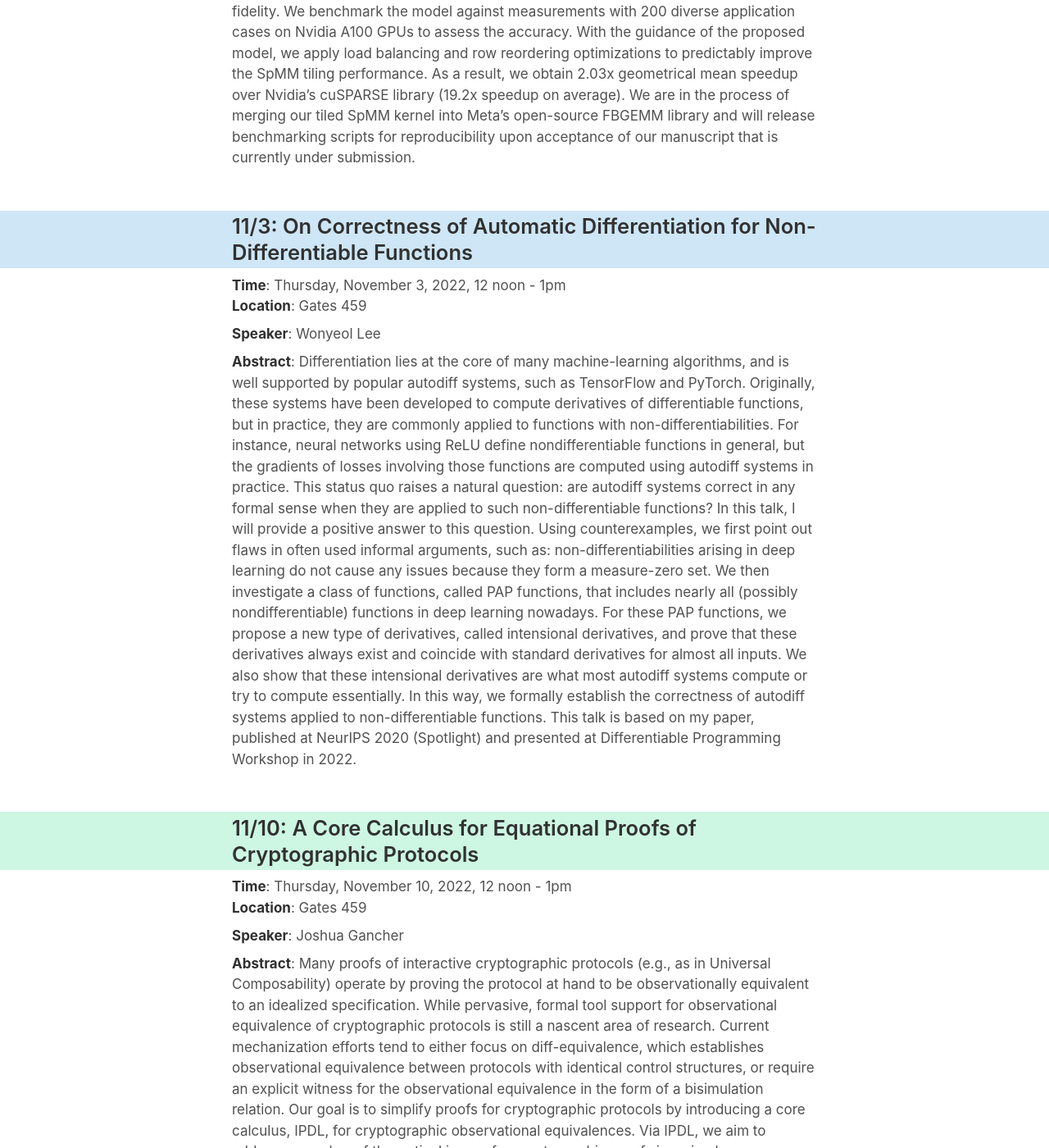
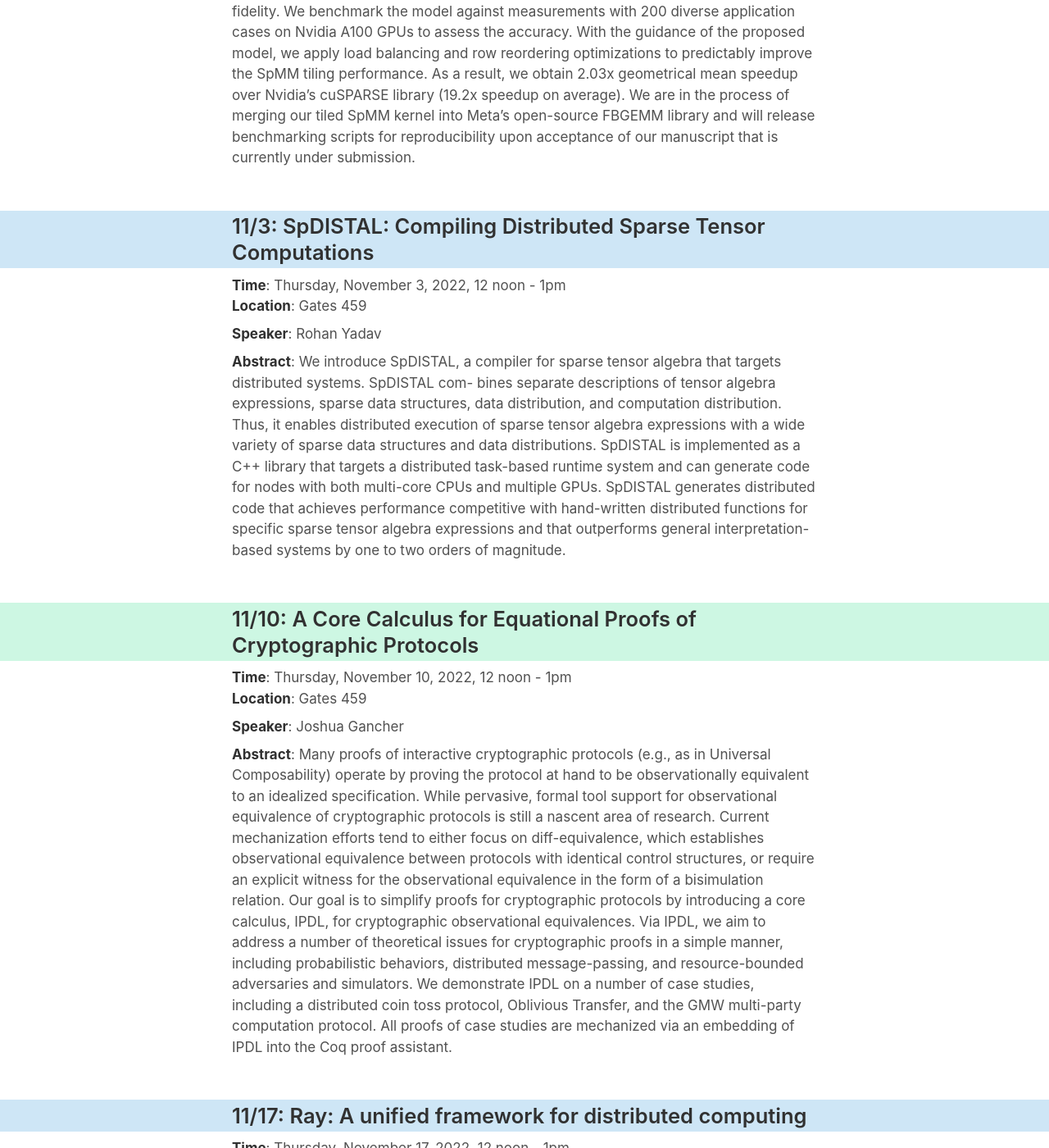
Before and after one commit to software-research-lunch/software-research-lunch.github.io, a Jekyll site: the page built from index.html, in a window 1280 px wide and 1400 px high, scrolled down 4526 px. Shown: the whole window at 82% size. Built offline with Jekyll 4.4.1, drawn with Linux system fonts in a browser that asks for light colours; some of the changed text lies outside the part shown.

Commit message:
reschedule

```diff
--- a/_data/schedule.yml
+++ b/_data/schedule.yml
@@ -152,11 +152,10 @@ y22_fall:
     food: ""
 
   - date: "2022-11-03"
-    abstract: "Differentiation lies at the core of many machine-learning algorithms, and is well supported by popular autodiff systems, such as TensorFlow and PyTorch. Originally, these systems have been developed to compute derivatives of differentiable functions, but in practice, they are commonly applied to functions with non-differentiabilities. For instance, neural networks using ReLU define nondifferentiable functions in general, but the gradients of losses involving those functions are computed using autodiff systems in practice. This status quo raises a natural question: are autodiff systems correct in any formal sense when they are applied to such non-differentiable functions?
-    In this talk, I will provide a positive answer to this question. Using counterexamples, we first point out flaws in often used informal arguments, such as: non-differentiabilities arising in deep learning do not cause any issues because they form a measure-zero set. We then investigate a class of functions, called PAP functions, that includes nearly all (possibly nondifferentiable) functions in deep learning nowadays. For these PAP functions, we propose a new type of derivatives, called intensional derivatives, and prove that these derivatives always exist and coincide with standard derivatives for almost all inputs. We also show that these intensional derivatives are what most autodiff systems compute or try to compute essentially. In this way, we formally establish the correctness of autodiff systems applied to non-differentiable functions. This talk is based on my paper, published at NeurIPS 2020 (Spotlight) and presented at Differentiable Programming Workshop in 2022."
-    title: "On Correctness of Automatic Differentiation for Non-Differentiable Functions"
-    speaker: "Wonyeol Lee"
-    bio: "Wonyeol Lee is a Ph.D. student in Computer Science at Stanford University, advised by Alex Aiken. His research interests lie in the intersection of programming languages and machine learning. In particular, he focuses on various challenges in machine learning that arise from how mathematical functions of interest are specified in practice: by programs."
+    abstract: "We introduce SpDISTAL, a compiler for sparse tensor algebra that targets distributed systems. SpDISTAL com- bines separate descriptions of tensor algebra expressions, sparse data structures, data distribution, and computation distribution. Thus, it enables distributed execution of sparse tensor algebra expressions with a wide variety of sparse data structures and data distributions. SpDISTAL is implemented as a C++ library that targets a distributed task-based runtime system and can generate code for nodes with both multi-core CPUs and multiple GPUs. SpDISTAL generates distributed code that achieves performance competitive with hand-written distributed functions for specific sparse tensor algebra expressions and that outperforms general interpretation-based systems by one to two orders of magnitude."
+    title: "SpDISTAL: Compiling Distributed Sparse Tensor Computations"
+    speaker: "Rohan Yadav"
+    bio: "Rohan Yadav is a second year computer science PhD student at Stanford University, advised by Alex Aiken and Fredrik Kjolstad. He is generally interested in programming languages and computer systems, with a focus in systems for parallel and distributed computing."
     food: ""
 
   - date: "2022-11-10"
@@ -189,10 +188,11 @@ y22_fall:
     food: ""
 
   - date: "2022-12-08"
-    abstract: "TBD"
-    title: "TBD"
-    speaker: "TBD"
-    bio: "TBD"
+    abstract: "Differentiation lies at the core of many machine-learning algorithms, and is well supported by popular autodiff systems, such as TensorFlow and PyTorch. Originally, these systems have been developed to compute derivatives of differentiable functions, but in practice, they are commonly applied to functions with non-differentiabilities. For instance, neural networks using ReLU define nondifferentiable functions in general, but the gradients of losses involving those functions are computed using autodiff systems in practice. This status quo raises a natural question: are autodiff systems correct in any formal sense when they are applied to such non-differentiable functions?
+    In this talk, I will provide a positive answer to this question. Using counterexamples, we first point out flaws in often used informal arguments, such as: non-differentiabilities arising in deep learning do not cause any issues because they form a measure-zero set. We then investigate a class of functions, called PAP functions, that includes nearly all (possibly nondifferentiable) functions in deep learning nowadays. For these PAP functions, we propose a new type of derivatives, called intensional derivatives, and prove that these derivatives always exist and coincide with standard derivatives for almost all inputs. We also show that these intensional derivatives are what most autodiff systems compute or try to compute essentially. In this way, we formally establish the correctness of autodiff systems applied to non-differentiable functions. This talk is based on my paper, published at NeurIPS 2020 (Spotlight) and presented at Differentiable Programming Workshop in 2022."
+    title: "On Correctness of Automatic Differentiation for Non-Differentiable Functions"
+    speaker: "Wonyeol Lee"
+    bio: "Wonyeol Lee is a Ph.D. student in Computer Science at Stanford University, advised by Alex Aiken. His research interests lie in the intersection of programming languages and machine learning. In particular, he focuses on various challenges in machine learning that arise from how mathematical functions of interest are specified in practice: by programs."
     food: ""
 
   - date: "2022-12-15"
```
